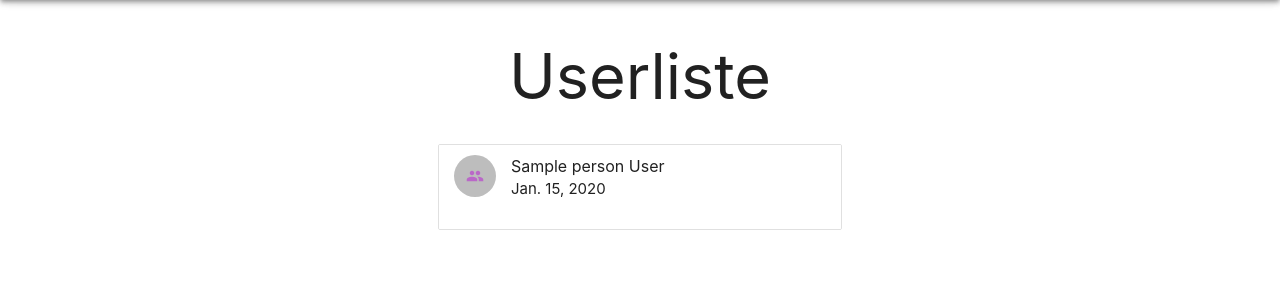
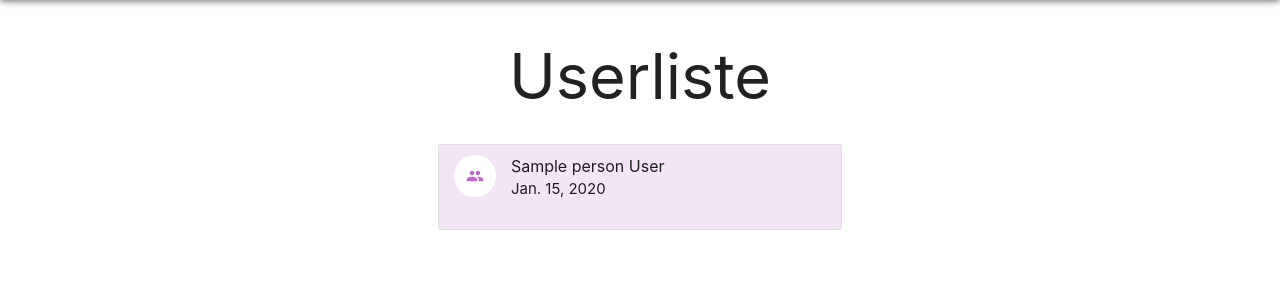
Before and after one commit to lrwagner/WebMatch, a Django app: page / in a window 1280 px wide. Shown: the part 64-364 px from the top of the page. Run offline with Django 3.2, Linux system fonts and the light colour scheme; tables that the repository leaves empty hold one stand-in row (values such as "Sample post").

Commit message:
update index

```diff
--- a/app/templates/app/index.html
+++ b/app/templates/app/index.html
@@ -9,8 +9,8 @@
     <div class="col s4 offset-s4">
         <ul class="collection">
             {% for obj in object_list %}
-            <li class="collection-item avatar">
-                <i class="material-icons circle grey lighten-1 purple-text text-lighten-2">people</i>
+            <li class="collection-item avatar purple lighten-5">
+                <i class="material-icons circle white purple-text text-lighten-2">people</i>
                 <span class="title">{{ obj.name }} {{ obj.surname }}</span>
                 <p>{{ obj.date_of_birth }}</p>
             </li>
```
